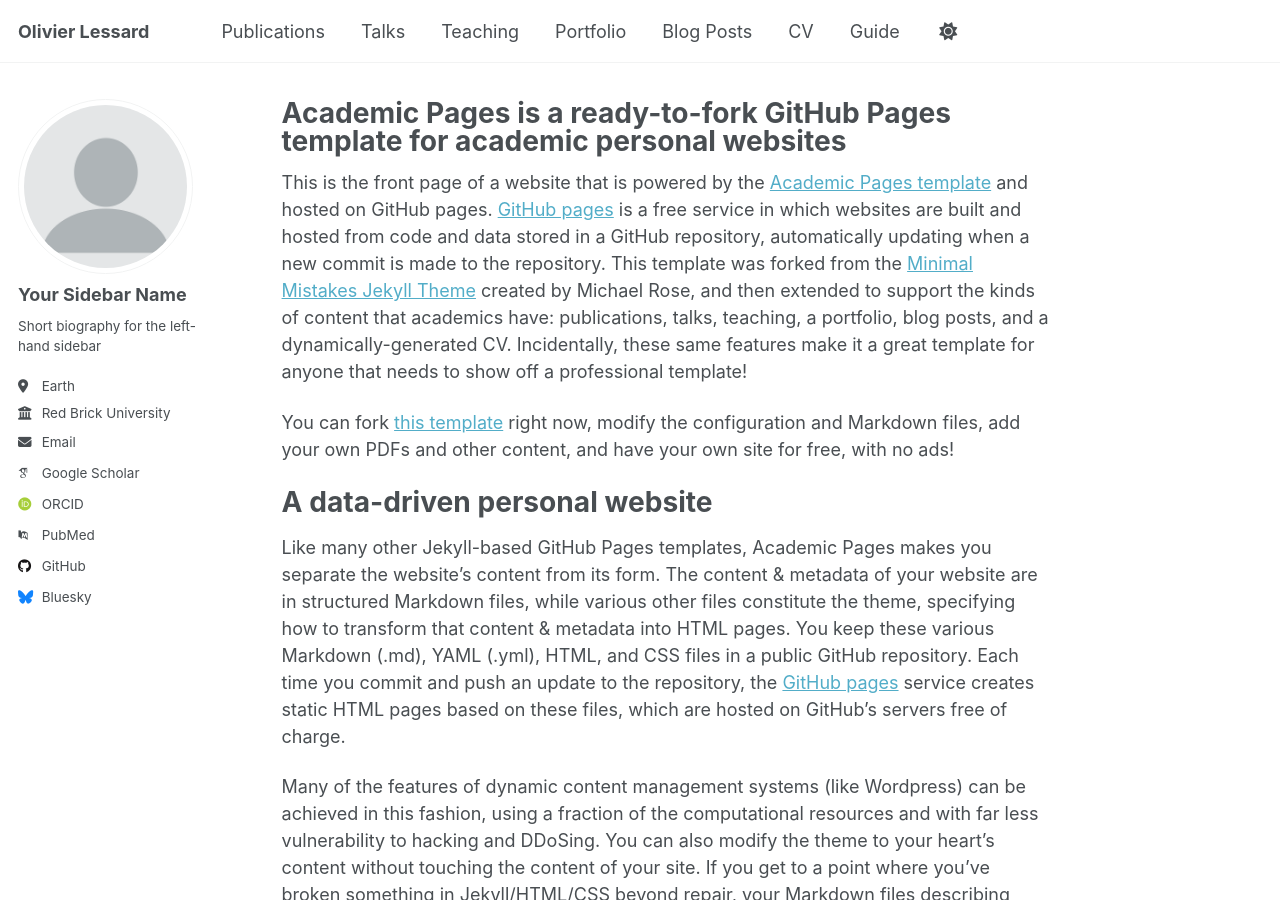
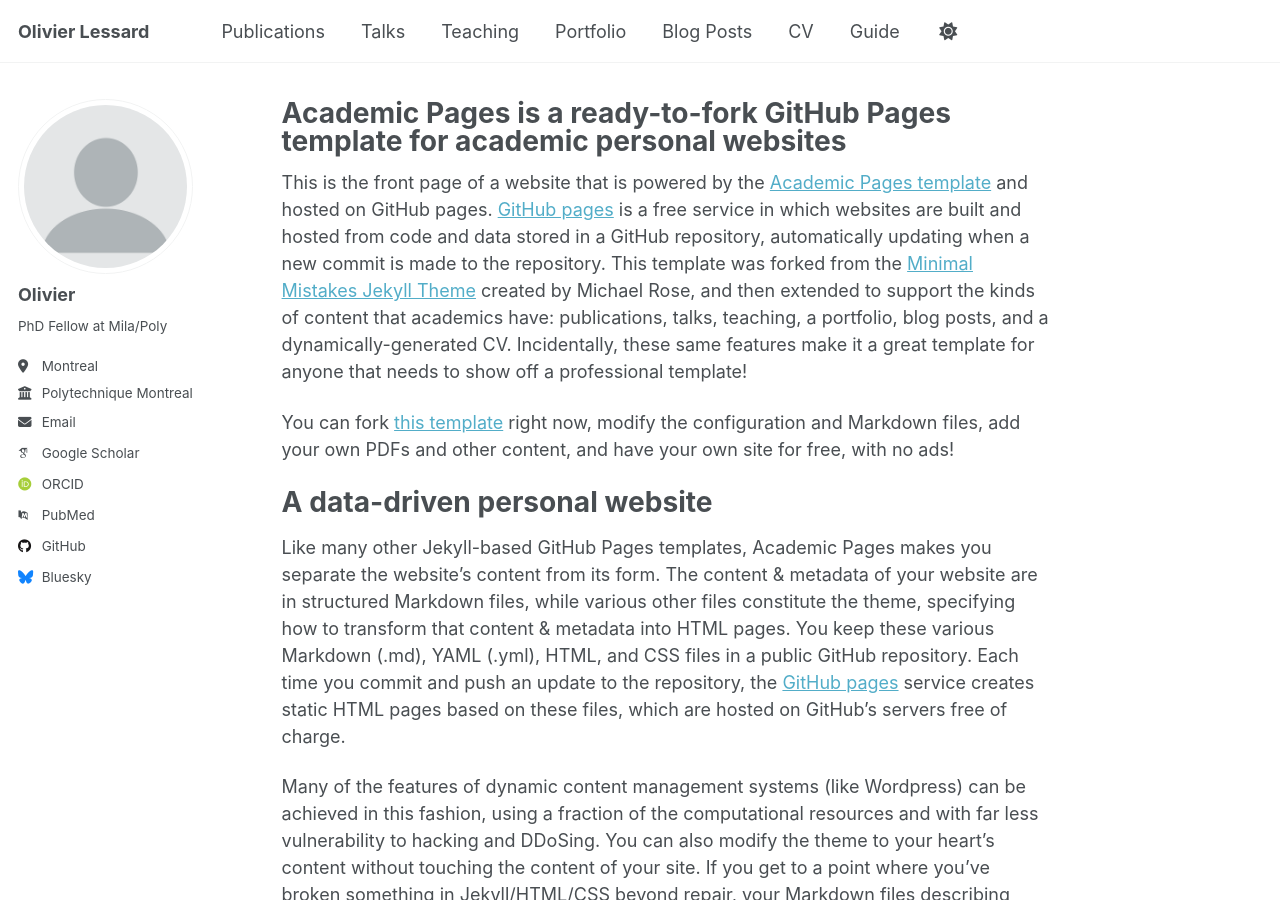
Before and after one commit to OlivierLessard/OlivierLessard.github.io, a Jekyll site: the page built from _pages/about.md, in a window 1280 px wide and 900 px high. Built offline with Jekyll 4.4.1, drawn with Linux system fonts in a browser that asks for light colours; some web fonts are replaced; a script that is not in the unit is left out.

Commit message:
Update author information in _config.yml

```diff
--- a/_config.yml
+++ b/_config.yml
@@ -24,18 +24,18 @@ repository               : "academicpages/academicpages.github.io"
 author:
   # Biographic information
   avatar           : "profile.png"
-  name             : "Your Sidebar Name"
+  name             : "Olivier"
   pronouns         : # example: "she/her"
-  bio              : "Short biography for the left-hand sidebar"
-  location         : "Earth"
-  employer         : "Red Brick University"
+  bio              : "PhD Fellow at Mila/Poly"
+  location         : "Montreal"
+  employer         : "Polytechnique Montreal"
   uri              : # URL
-  email            : "none@example.org"
+  email            : "olivier-lessard@videotron.ca"
 
   # Academic websites
   academia         : # URL
   arxiv            : # URL - Update with the correct link to your profile
-  googlescholar    : "https://scholar.google.com/citations?user=PS_CX0AAAAAJ"
+  googlescholar    : "https://scholar.google.com/citations?user=mToyk9YAAAAJ&hl=en"
   inspire-hep      : # URL
   impactstory      : # URL
   orcid            : "http://orcid.org/yourorcidurl"
```
